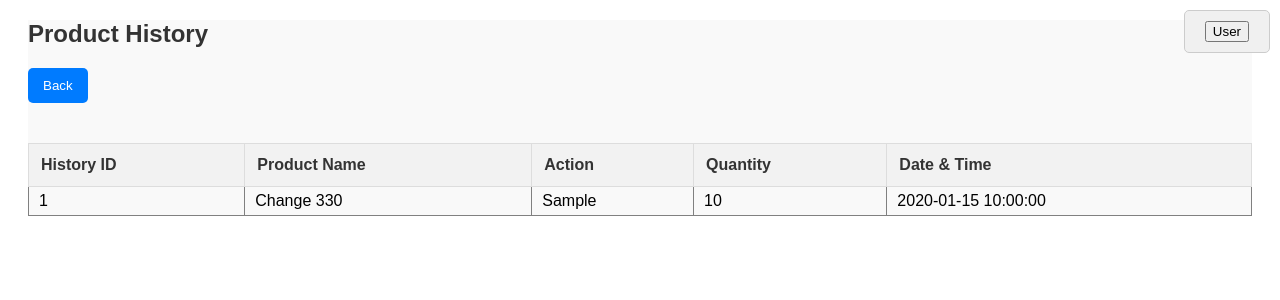
After one commit to moekzaw22/Ak_store, a PHP site: page /Product_History_All.php in a window 1280 px wide. The commit adds this page. Shown: the top 300 px of the page. Run offline with PHP 8.4, Linux system fonts and the light colour scheme; data comes from the database, SQL or seed files in the repository; tables that the repository leaves empty or names only in its code hold one stand-in row (values such as "Sample post").

Commit message:
10/9/2024
Fixed

```diff
--- a/Navbar.php
+++ b/Navbar.php
@@ -18,7 +18,7 @@ function is_active($page) {
 <head>
     <meta charset="utf-8">
     <meta name="viewport" content="width=device-width, initial-scale=1">
-    <title>Navigation Example</title>
+    <title>AK Store</title>
     <style>
         /* Your CSS styles */
     </style>
--- /dev/null
+++ b/Product_History_All.php
@@ -0,0 +1,111 @@
+<?php
+include('Config.php');
+
+if (empty($_SESSION['Username'])) {
+    include('user_navbar.php');
+} else {
+    include('Navbar.php');
+}
+
+// Fetch history from product_history table for all products
+$query = "SELECT ph.history_id, ph.product_id, ph.action, ph.quantity, ph.date_time, p.Product_Name
+          FROM product_history ph
+          JOIN product p ON ph.product_id = p.Product_ID
+          ORDER BY ph.date_time DESC";
+$result = mysqli_query($connection, $query);
+
+if (!$result) {
+    die('Query failed: ' . mysqli_error($connection));
+}
+?>
+
+<!DOCTYPE html>
+<html>
+<head>
+    <meta charset="utf-8">
+    <meta name="viewport" content="width=device-width, initial-scale=1">
+    <title>Product History</title>
+    <link rel="stylesheet" type="text/css" href="Sale_list.css">
+    <style>
+        .body {
+            font-family: Arial, sans-serif;
+            background-color: #f9f9f9;
+            margin: 20px;
+        }
+
+        h2 {
+            color: #333;
+        }
+
+        button {
+            padding: 10px 15px;
+            background-color: #007BFF;
+            color: white;
+            border: none;
+            border-radius: 5px;
+            cursor: pointer;
+            margin-bottom: 20px;
+        }
+
+        button:hover {
+            background-color: #0056b3;
+        }
+
+        table {
+            width: 100%;
+            border-collapse: collapse;
+            margin-top: 20px;
+        }
+
+        th, td {
+            padding: 12px;
+            text-align: left;
+            border: 1px solid #ddd;
+        }
+
+        th {
+            background-color: #f2f2f2;
+            color: #333;
+        }
+
+        tr:nth-child(even) {
+            background-color: #f9f9f9;
+        }
+
+        tr:hover {
+            background-color: #f1f1f1;
+        }
+    </style>
+</head>
+<body>
+    <div class="body">
+    <h2>Product History</h2>
+    <button onclick="window.location.href='Product_List_Latkar.php'">Back</button>
+
+    <table>
+        <thead>
+            <tr>
+                <th>History ID</th>
+                <th>Product Name</th>
+                <th>Action</th>
+                <th>Quantity</th>
+                <th>Date & Time</th>
+            </tr>
+        </thead>
+        <tbody>
+            <?php
+            while ($row = mysqli_fetch_assoc($result)) {
+                echo "<tr>";
+                echo "<td>" . htmlspecialchars($row['history_id']) . "</td>";
+                echo "<td>" . htmlspecialchars($row['Product_Name']) . "</td>";
+                echo "<td>" . htmlspecialchars($row['action']) . "</td>";
+                echo "<td>" . htmlspecialchars($row['quantity']) . "</td>";
+                echo "<td>" . htmlspecialchars($row['date_time']) . "</td>";
+                echo "</tr>";
+            }
+            ?>
+        </tbody>
+    </table>
+    </div>
+</body>
+</html>
--- a/Product_Latli_Restock.php
+++ b/Product_Latli_Restock.php
@@ -27,7 +27,8 @@ if (isset($_POST['btnsubmit'])) {
     $barcode = $_POST['txtbarcode'];
     $buyprice = $_POST['txtbuyprice'];
     $sellprice = $_POST['txtsellprice'];
-    if (emtpy($restock)) {
+    $restock = $_POST['txtrestock'];
+    if (empty($restock)) {
         $restock = 0;
     }else{
         $restock = $_POST['txtrestock'];
--- a/login.html
+++ b/login.html
@@ -3,7 +3,7 @@
 <head>
     <meta charset="UTF-8">
     <meta name="viewport" content="width=device-width, initial-scale=1.0">
-    <title>Dynamic Binary Text Background</title>
+    <title>Login</title>
     <style>
         /* CSS styles for the binary text and main content */
         body {
--- a/sale_Finalize_P.php
+++ b/sale_Finalize_P.php
@@ -20,7 +20,7 @@ if(isset($_GET['PID']))
                 $quantity=$product_array['Quantity'];
                 $product_id=$product_array['Product_ID'];
                 $buyquantity=$product_array['Buy_Quantity'];
-                $update="UPDATE product_latkar SET Quantity = Quantity - $buyquantity WHERE Product_ID='$product_id'";
+                $update="UPDATE product SET Quantity = Quantity - $buyquantity WHERE Product_ID='$product_id'";
 
 
             $update_query=mysqli_query($connection,$update);
--- a/user_navbar.php
+++ b/user_navbar.php
@@ -17,7 +17,7 @@ include('Config.php');
 <head>
     <meta charset="utf-8">
     <meta name="viewport" content="width=device-width, initial-scale=1">
-    <title>Navigation Example</title>
+    <title>AK Store</title>
     <style>
         /* Your CSS styles */
         body {
```
Also changed, not shown: ExtractingPackage.php (+20 -13 lines), Product_History.php (added, +75 -0 lines), Product_List.php (+4 -4 lines), Product_List_latkar.php (+10 -4 lines), Sale_List_L.php (+7 -6 lines), Today_Sale_List.php (+61 -76 lines).
